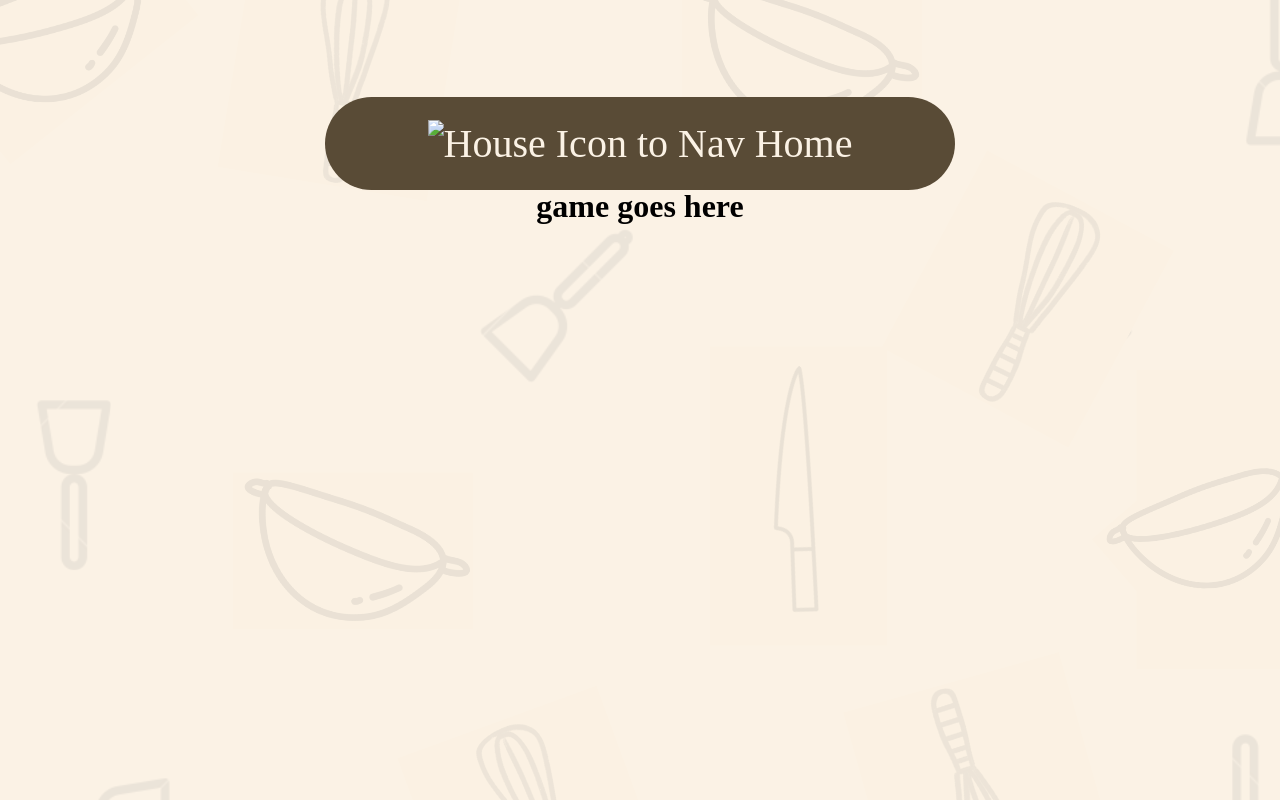
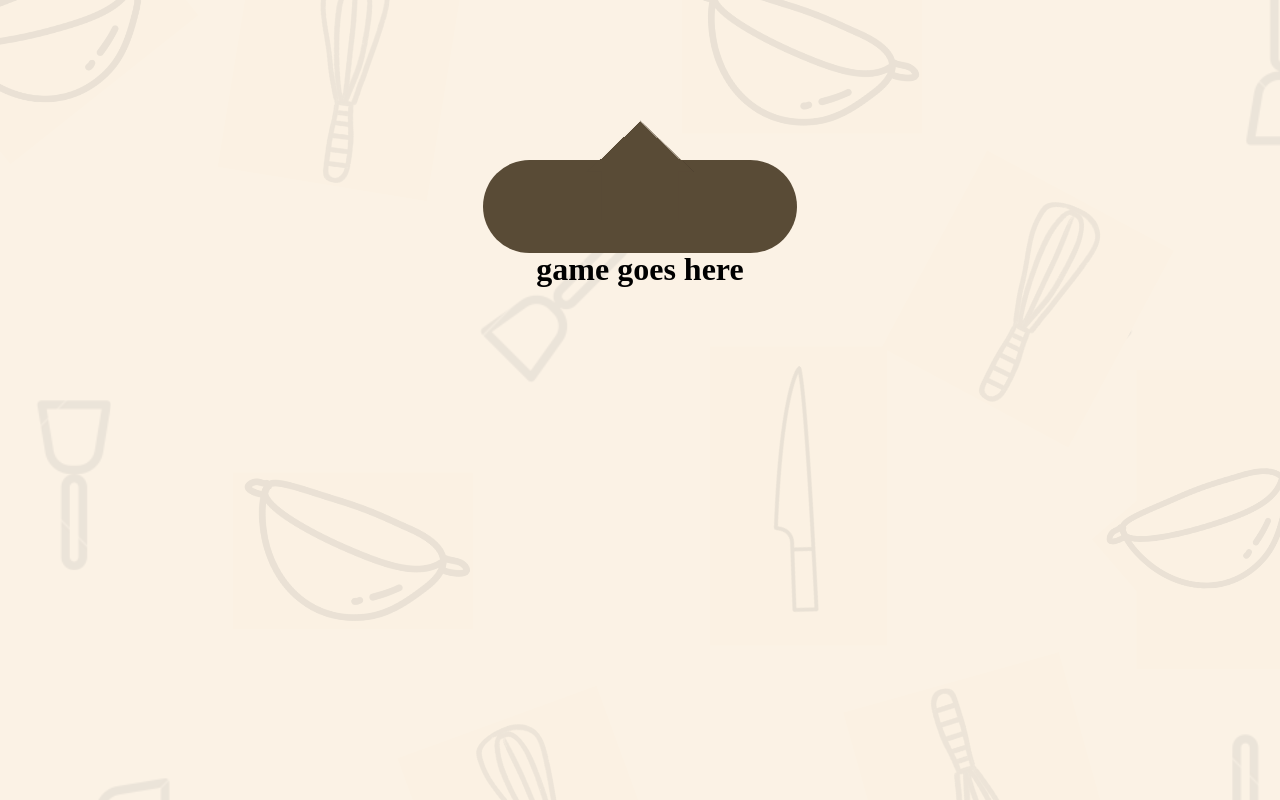
Before and after one commit to ProfessorKolodziej/final-project-spring-2024-yori-yori, a website: page src/play.html in a window 1280 px wide. Drawn offline with Linux system fonts and the light colour scheme.

Commit message:
second second

```diff
--- a/src/play.html
+++ b/src/play.html
@@ -16,7 +16,7 @@
 <body>
 	<main class="content-container">
         <a href="index.html">
-            <img src="" alt="House Icon to Nav Home">
+            <img src="images/home.png" alt="House Icon to Nav Home">
         </a>
         <h1>game goes here</h1>
 	</main>
```
Also changed, not shown: src/index.html (+1 -1 lines), src/quiz.html (+1 -1 lines).
